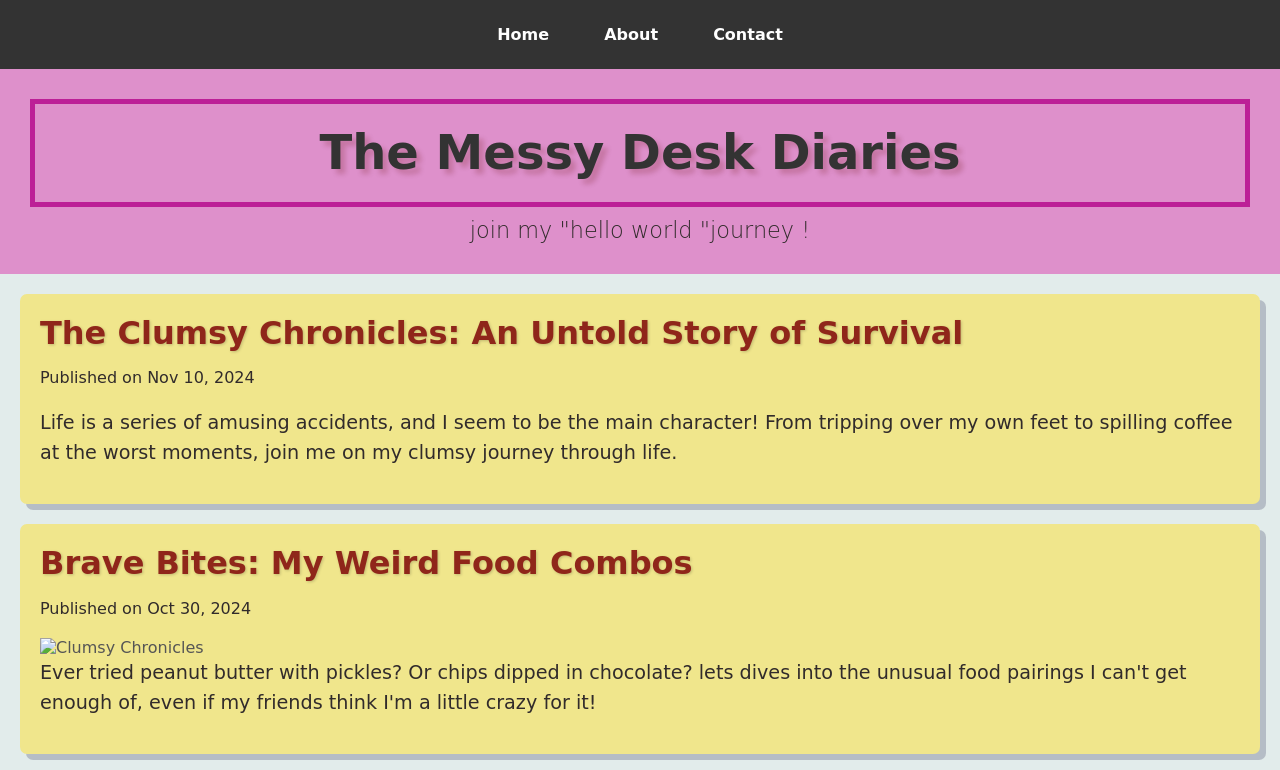
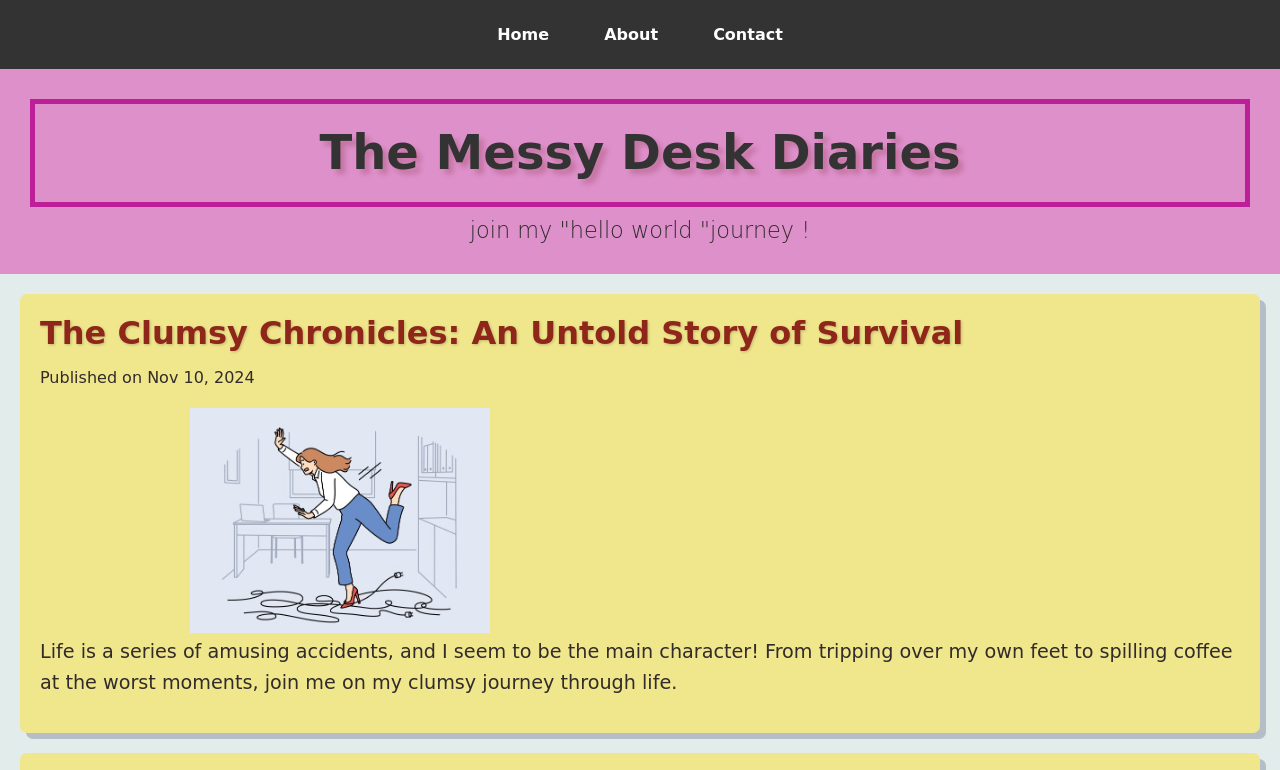
Before and after one commit to Sreelakshmi-Ganesan/Blog, a plain HTML site: page index.html in a window 1280 px wide. Shown: the top 770 px of the page. Drawn offline with Linux system fonts and the light colour scheme.

Commit message:
Update index.html

```diff
--- a/index.html
+++ b/index.html
@@ -30,6 +30,7 @@
         <div class="blog-post">
             <h2><a href="clumsy-chronicles.html" >The Clumsy Chronicles: An Untold Story of Survival</a></h2>
             <p><small>Published on Nov 10, 2024</small></p>
+            <img src="1.jpg" alt="Clumsy Chronicles" width="300" style="position:relative; left :150px">
             <p>Life is a series of amusing accidents, and I seem to be the main character! From tripping over my own feet to spilling coffee at the worst moments, join me on my clumsy journey through life.</p>
         </div>
 
@@ -37,7 +38,7 @@
         <div class="blog-post">
             <h2><a href="brave-bites.html">Brave Bites: My Weird Food Combos</a></h2>
             <p><small>Published on Oct 30, 2024</small></p>
-            <img src="images/1.jpg" alt="Clumsy Chronicles" width="600">
+            <img src="2.jpg" alt="brave-bites" width="300" style="position:relative; left :150px">
             <p>Ever tried peanut butter with pickles? Or chips dipped in chocolate? lets dives into the unusual food pairings I can't get enough of, even if my friends think I'm a little crazy for it!</p>
         </div>
 
@@ -45,6 +46,7 @@
         <div class="blog-post">
             <h2><a href="powernap-paradox.html">The Powernap Paradox: When 10 Minutes Becomes 2 Hours</a></h2>
             <p><small>Published on Oct 10, 2024</small></p>
+            <img src="3 (1).jpg" alt="powernap-paradox" width="400" style="position:relative; left :150px" >
             <p>Powernaps are supposed to be quick, right? Well, mine have a tendency to turn into full-blown snooze sessions. Here’s a tale of my ongoing struggle to keep naps “short and sweet.”</p>
         </div>
 
```
